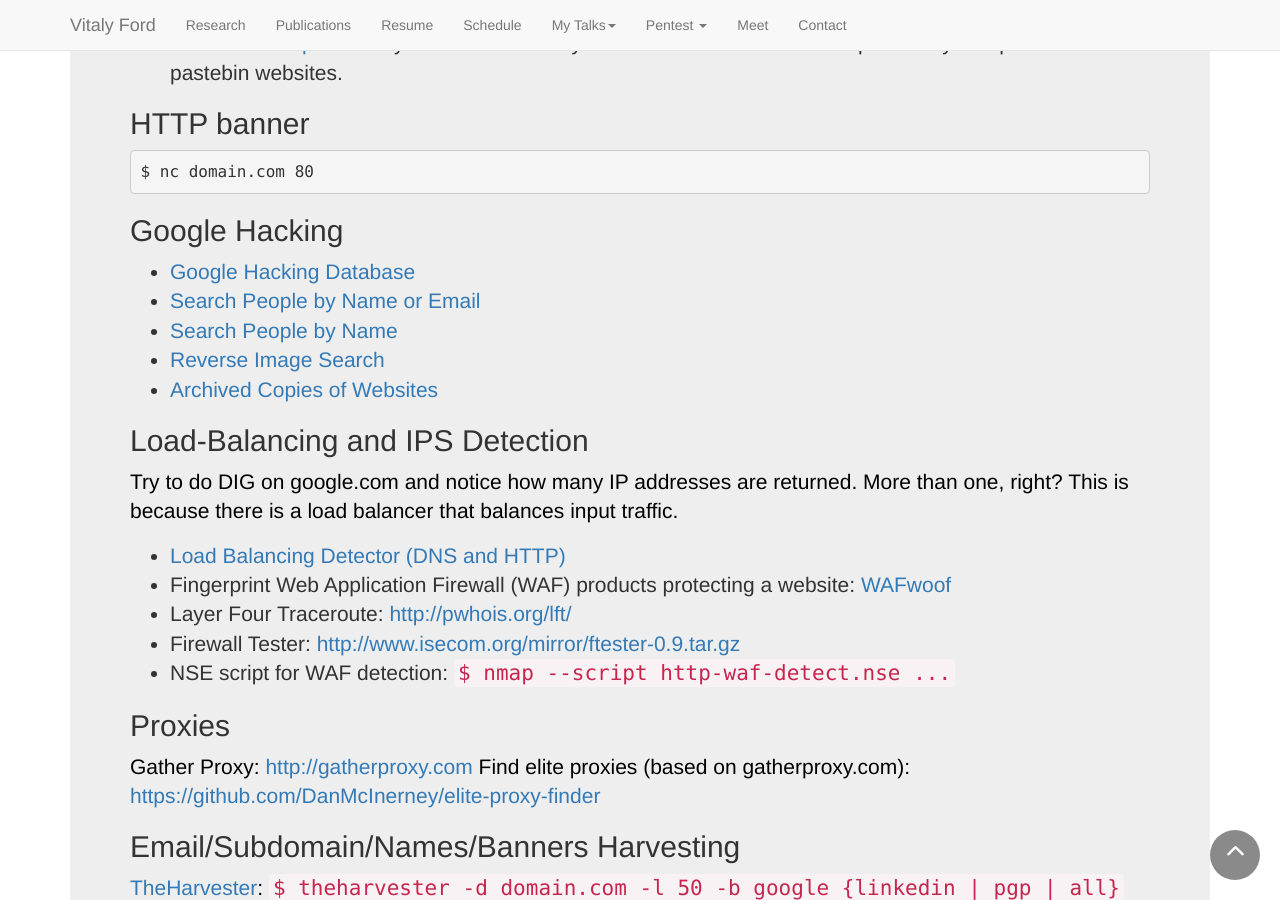
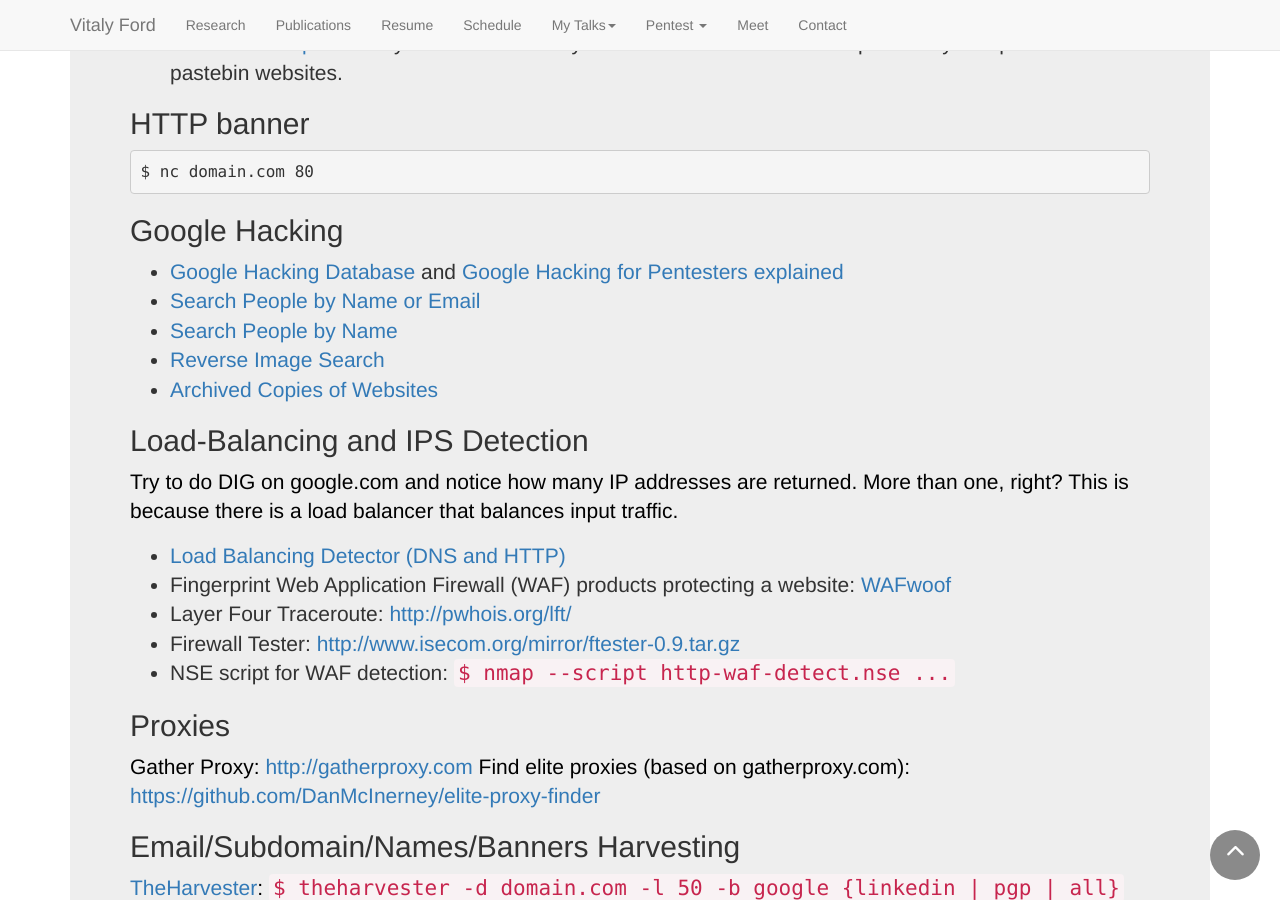
Before and after one commit to vitalyford/vitalyford.github.io, a Jekyll site: the page built from pentest/03-Passive-Intelligence-Gathering.html, in a window 1280 px wide and 900 px high, scrolled down 4121 px. Built offline with Jekyll 4.4.1, drawn with Linux system fonts in a browser that asks for light colours; nearby versions of some CDN libraries.

Commit message:
Add ghd explained to passive osint

```diff
--- a/pentest/03-Passive-Intelligence-Gathering.html
+++ b/pentest/03-Passive-Intelligence-Gathering.html
@@ -162,7 +162,7 @@
 <pre><code class="language-sh">$ nc domain.com 80</code></pre>
 <h2 id="google-hacking">Google Hacking</h2>
 <ul>
-    <li><a href="https://www.exploit-db.com/google-hacking-database/">Google Hacking Database</a></li>
+    <li><a href="https://www.exploit-db.com/google-hacking-database/">Google Hacking Database</a> and <a href="https://medium.com/@shaistha24/google-hacking-2093c68e351f">Google Hacking for Pentesters explained</a></li>
     <li><a href="http://com.lullar.com/">Search People by Name or Email</a></li>
     <li><a href="http://www.peekyou.com/">Search People by Name</a></li>
     <li><a href="http://www.tineye.com/">Reverse Image Search</a></li>
```
